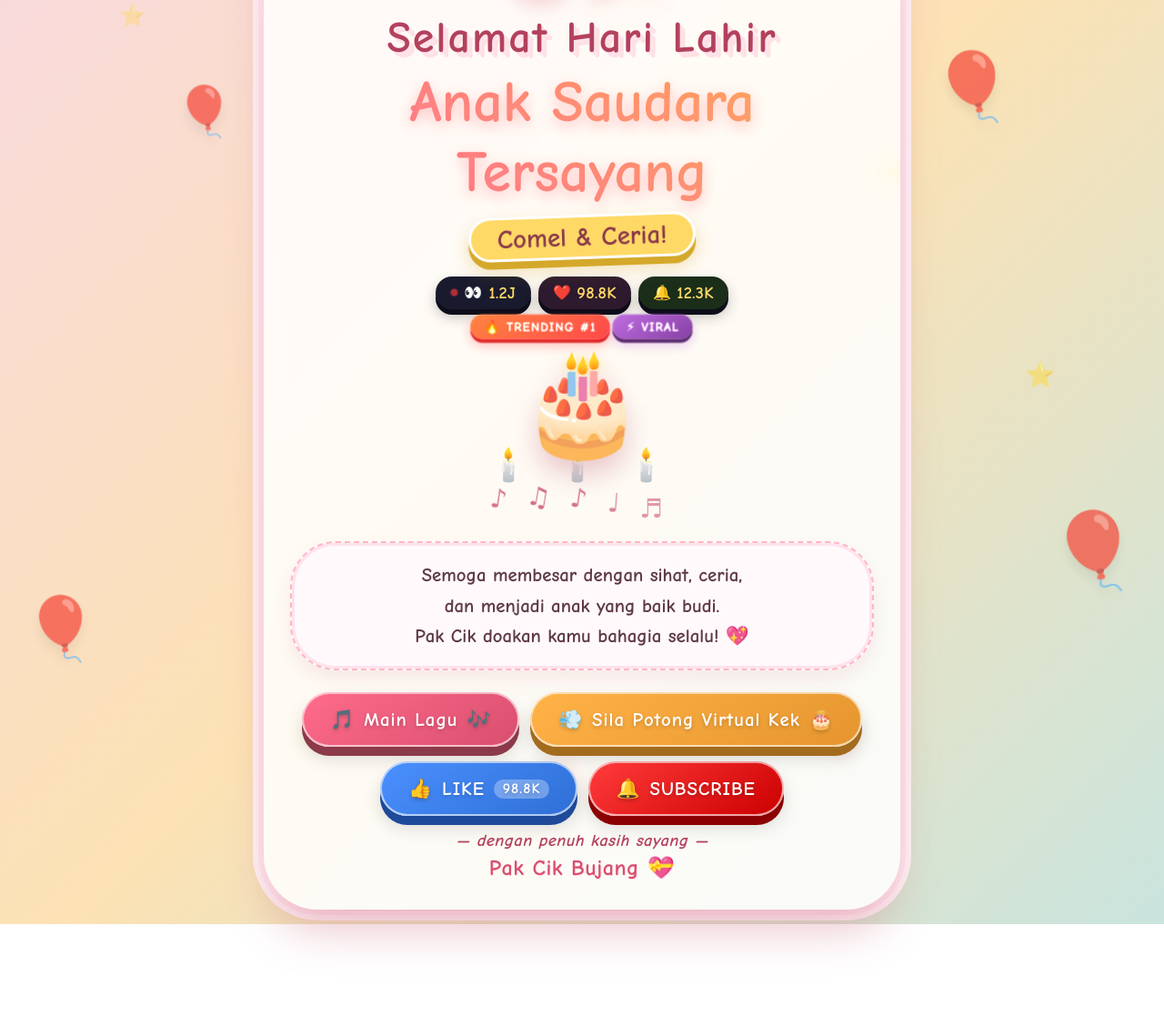
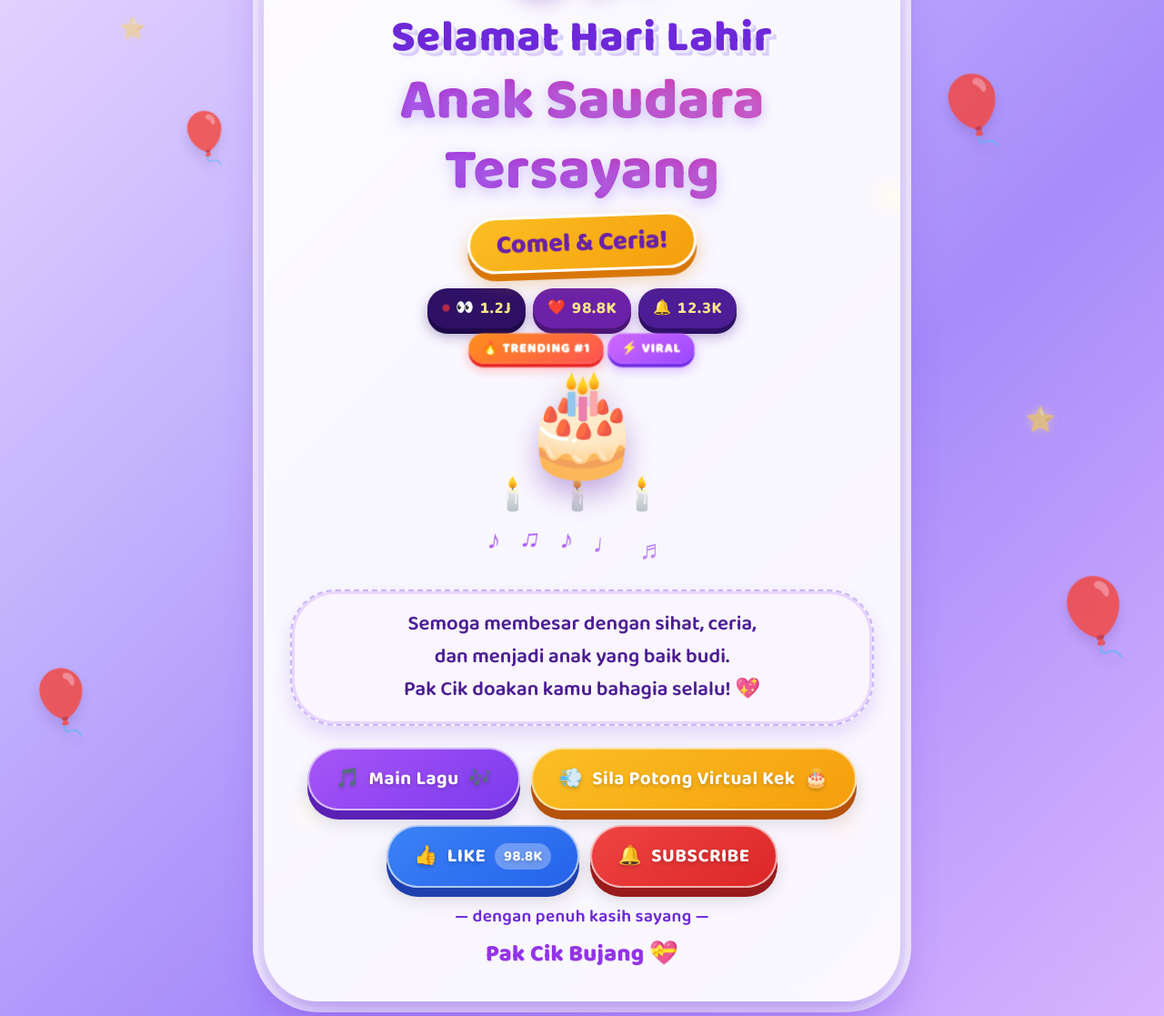
Before and after one commit to dzprojects1234-dev/birthday, a plain HTML site: page nephew.html in a window 1280 px wide. Shown: the part 113-1230 px from the top of the page at 91% size. Before the commit the page ends 1129 px from the top, so only its background shows below. Drawn offline with Linux system fonts and the light colour scheme.

Commit message:
Update nephew.html

```diff
--- a/nephew.html
+++ b/nephew.html
@@ -4,16 +4,23 @@
     <meta charset="UTF-8">
     <meta name="viewport" content="width=device-width, initial-scale=1.0, maximum-scale=1.0, user-scalable=yes">
     <title>Selamat Hari Lahir Anak Saudara 🎂</title>
+
+    <!-- Font mesra kanak-kanak: Baloo 2 (bulat & comel) + Fredoka (fallback) -->
+    <link rel="preconnect" href="https://fonts.googleapis.com">
+    <link rel="preconnect" href="https://fonts.gstatic.com" crossorigin>
+    <link href="https://fonts.googleapis.com/css2?family=Baloo+2:wght@400;600;700;800&family=Fredoka:wght@400;500;600;700&display=swap" rel="stylesheet">
+
     <style>
         * { margin: 0; padding: 0; box-sizing: border-box; }
 
         body {
-            font-family: 'Comic Sans MS', 'Chalkboard SE', 'Comic Neue', cursive, sans-serif;
+            font-family: 'Baloo 2', 'Fredoka', 'Segoe UI', system-ui, sans-serif;
             min-height: 100vh;
             display: flex;
             align-items: center;
             justify-content: center;
-            background: linear-gradient(135deg, #f9d9e0 0%, #fce2b4 50%, #c9e4de 100%);
+            /* Tema purple ceria */
+            background: linear-gradient(135deg, #e9d5ff 0%, #c4b5fd 30%, #a78bfa 60%, #d8b4fe 100%);
             padding: 1rem;
             overflow-x: hidden;
             position: relative;
@@ -24,10 +31,10 @@
             position: absolute;
             font-size: 3.5rem;
             animation: floatUp 12s infinite ease-in-out;
-            opacity: 0.7;
+            opacity: 0.8;
             pointer-events: none;
             z-index: 0;
-            filter: drop-shadow(0 8px 6px rgba(0,0,0,0.1));
+            filter: drop-shadow(0 8px 6px rgba(80, 40, 120, 0.2));
         }
         .balloon:nth-child(1) { left: 2%; top: 70%; animation-duration: 18s; font-size: 4rem; }
         .balloon:nth-child(2) { left: 90%; top: 60%; animation-duration: 22s; animation-delay: 2s; font-size: 5rem; }
@@ -44,12 +51,13 @@
 
         .star {
             position: absolute;
-            color: #ffd966;
+            color: #fde68a;
             font-size: 1.8rem;
-            opacity: 0.7;
+            opacity: 0.9;
             animation: twinkle 2.5s infinite alternate;
             pointer-events: none;
             z-index: 0;
+            filter: drop-shadow(0 0 6px rgba(253, 230, 138, 0.8));
         }
         .star:nth-child(7) { left: 10%; top: 10%; }
         .star:nth-child(8) { left: 88%; top: 45%; animation-delay: 0.5s; }
@@ -58,19 +66,19 @@
         .star:nth-child(11) { left: 50%; top: 5%; animation-delay: 0.8s; }
 
         @keyframes twinkle {
-            0% { opacity: 0.3; transform: scale(0.8); }
-            100% { opacity: 0.9; transform: scale(1.2); }
+            0% { opacity: 0.4; transform: scale(0.8); }
+            100% { opacity: 1; transform: scale(1.2); }
         }
 
         /* ===== KAD UTAMA ===== */
         .card {
             position: relative;
-            background: rgba(255, 255, 255, 0.85);
+            background: rgba(255, 255, 255, 0.92);
             backdrop-filter: blur(10px);
             border-radius: 60px;
-            box-shadow: 0 30px 50px -10px rgba(200, 100, 120, 0.4),
-                        0 0 0 6px #ffe8f0,
-                        0 0 0 12px #fff3f8;
+            box-shadow: 0 30px 50px -10px rgba(109, 40, 217, 0.45),
+                        0 0 0 6px #ede9fe,
+                        0 0 0 12px #f5f3ff;
             padding: 2rem 1.8rem;
             max-width: 700px;
             width: 100%;
@@ -90,7 +98,7 @@
             animation: bounce 2s infinite;
             display: inline-block;
             margin-bottom: 0.2rem;
-            filter: drop-shadow(0 10px 10px rgba(220, 120, 140, 0.3));
+            filter: drop-shadow(0 10px 10px rgba(120, 60, 180, 0.3));
         }
 
         @keyframes bounce {
@@ -99,24 +107,26 @@
         }
 
         h1 {
+            font-family: 'Baloo 2', 'Fredoka', sans-serif;
             font-size: 3rem;
-            font-weight: 900;
-            color: #b3415c;
-            text-shadow: 3px 3px 0 #ffe2ec, 6px 6px 0 rgba(255, 200, 210, 0.5);
-            letter-spacing: 2px;
+            font-weight: 800;
+            color: #6d28d9;
+            text-shadow: 3px 3px 0 #ede9fe, 6px 6px 0 rgba(167, 139, 250, 0.4);
+            letter-spacing: 1px;
             line-height: 1.2;
             margin: 0.2rem 0;
             word-break: break-word;
         }
 
         .name {
+            font-family: 'Baloo 2', 'Fredoka', sans-serif;
             font-size: 4rem;
-            font-weight: 900;
-            background: linear-gradient(45deg, #ff6b8b, #ffb347, #ff6b8b);
+            font-weight: 800;
+            background: linear-gradient(45deg, #9333ea, #ec4899, #8b5cf6);
             -webkit-background-clip: text;
             background-clip: text;
             color: transparent;
-            text-shadow: 0 5px 15px rgba(255, 150, 150, 0.6);
+            text-shadow: 0 5px 15px rgba(167, 139, 250, 0.5);
             margin: 0.2rem 0 0;
             line-height: 1.2;
             word-break: break-word;
@@ -131,19 +141,20 @@
 
         .age {
             display: inline-block;
-            background: #ffd966;
-            color: #8b3a4a;
+            background: linear-gradient(145deg, #fbbf24, #f59e0b);
+            color: #6b21a8;
+            font-family: 'Baloo 2', 'Fredoka', sans-serif;
             font-size: 1.8rem;
-            font-weight: 900;
+            font-weight: 800;
             padding: 0.3rem 1.8rem;
             border-radius: 60px;
             margin: 0.5rem 0 0.2rem;
-            box-shadow: 0 8px 0 #d4a82b, 0 10px 20px rgba(200, 150, 0, 0.3);
+            box-shadow: 0 8px 0 #d97706, 0 10px 20px rgba(217, 119, 6, 0.35);
             transform: rotate(-2deg);
             border: 3px solid white;
         }
 
-        /* ===== STATS PANEL (VIEWS + LIKES + SUBS) ===== */
+        /* ===== STATS PANEL ===== */
         .stats-panel {
             display: flex;
             flex-wrap: wrap;
@@ -156,13 +167,14 @@
             display: inline-flex;
             align-items: center;
             gap: 6px;
-            background: #1a1a2e;
+            background: #2e1065;
             color: #fff;
+            font-family: 'Baloo 2', 'Fredoka', sans-serif;
             font-size: 1rem;
             font-weight: 700;
             padding: 0.45rem 1rem;
             border-radius: 40px;
-            box-shadow: 0 6px 0 #0d0d1a, 0 8px 15px rgba(0,0,0,0.25);
+            box-shadow: 0 6px 0 #1e0a4a, 0 8px 15px rgba(46, 16, 101, 0.4);
             letter-spacing: 0.3px;
             transition: transform 0.2s;
         }
@@ -191,16 +203,16 @@
         }
 
         .stat-badge .count {
-            color: #ffd966;
+            color: #fde68a;
             font-size: 1.15rem;
             min-width: 3ch;
             text-align: center;
             font-variant-numeric: tabular-nums;
         }
 
-        .stat-badge.views { background: #1a1a2e; }
-        .stat-badge.likes { background: #2e1a2e; }
-        .stat-badge.subs { background: #1a2e1a; }
+        .stat-badge.views { background: #2e1065; }
+        .stat-badge.likes { background: #6b21a8; box-shadow: 0 6px 0 #4a1775, 0 8px 15px rgba(107, 33, 168, 0.4); }
+        .stat-badge.subs { background: #4c1d95; box-shadow: 0 6px 0 #2e1065, 0 8px 15px rgba(76, 29, 149, 0.4); }
 
         /* ===== BADGE TRENDING & VIRAL ===== */
         .viral-badges {
@@ -212,8 +224,9 @@
         }
 
         .viral-badge {
+            font-family: 'Baloo 2', 'Fredoka', sans-serif;
             font-size: 0.85rem;
-            font-weight: 900;
+            font-weight: 800;
             padding: 0.3rem 0.9rem;
             border-radius: 30px;
             letter-spacing: 1px;
@@ -221,15 +234,15 @@
         }
 
         .viral-badge.trending {
-            background: linear-gradient(145deg, #ff6b35, #ff3b3b);
+            background: linear-gradient(145deg, #f97316, #ef4444);
             color: white;
-            box-shadow: 0 4px 0 #b22222, 0 6px 12px rgba(255,60,60,0.4);
+            box-shadow: 0 4px 0 #b91c1c, 0 6px 12px rgba(239, 68, 68, 0.4);
         }
 
         .viral-badge.viral {
-            background: linear-gradient(145deg, #9b59b6, #6c3483);
+            background: linear-gradient(145deg, #a855f7, #7c3aed);
             color: white;
-            box-shadow: 0 4px 0 #4a235a, 0 6px 12px rgba(155,89,182,0.4);
+            box-shadow: 0 4px 0 #5b21b6, 0 6px 12px rgba(124, 58, 237, 0.4);
         }
 
         @keyframes viralGlow {
@@ -248,7 +261,7 @@
         .cake-emoji {
             font-size: 7rem;
             line-height: 1;
-            filter: drop-shadow(0 15px 15px rgba(200, 120, 140, 0.4));
+            filter: drop-shadow(0 15px 15px rgba(120, 60, 180, 0.4));
             transition: transform 0.3s;
         }
 
@@ -275,16 +288,17 @@
 
         /* ===== MESEJ ===== */
         .message {
-            font-size: 1.3rem;
-            color: #5e3a45;
-            background: #fff9fc;
+            font-family: 'Baloo 2', 'Fredoka', sans-serif;
+            font-size: 1.4rem;
+            color: #4c1d95;
+            background: #faf5ff;
             padding: 1.2rem 1.5rem;
             border-radius: 50px;
             margin: 1.2rem 0 1.5rem;
             line-height: 1.6;
-            box-shadow: inset 0 0 0 3px #ffe2ec, 0 10px 20px rgba(200, 130, 150, 0.15);
+            box-shadow: inset 0 0 0 3px #e9d5ff, 0 10px 20px rgba(109, 40, 217, 0.15);
             font-weight: 600;
-            border: 2px dashed #ffb6c1;
+            border: 2px dashed #c4b5fd;
         }
 
         /* ===== BUTANG ===== */
@@ -299,6 +313,7 @@
         .btn {
             border: none;
             color: white;
+            font-family: 'Baloo 2', 'Fredoka', sans-serif;
             font-size: 1.3rem;
             font-weight: 700;
             padding: 1rem 1.8rem;
@@ -309,27 +324,26 @@
             gap: 10px;
             cursor: pointer;
             transition: all 0.15s ease;
-            font-family: inherit;
-            box-shadow: 0 10px 0 #8b3a4a, 0 12px 20px rgba(0,0,0,0.15);
+            box-shadow: 0 10px 0 #5b21b6, 0 12px 20px rgba(0,0,0,0.15);
             border: 2px solid rgba(255,255,255,0.6);
-            letter-spacing: 1px;
+            letter-spacing: 0.5px;
             min-width: 180px;
             text-shadow: 0 2px 4px rgba(0,0,0,0.2);
         }
 
         .btn:active {
             transform: translateY(6px);
-            box-shadow: 0 4px 0 #8b3a4a, 0 6px 12px rgba(0,0,0,0.15);
+            box-shadow: 0 4px 0 #5b21b6, 0 6px 12px rgba(0,0,0,0.15);
         }
 
-        .btn-song { background: linear-gradient(145deg, #ff6b8b, #d94f6e); }
-        .btn-song:hover { background: linear-gradient(145deg, #ff7f9b, #c73d5e); transform: scale(1.03); }
+        .btn-song { background: linear-gradient(145deg, #a855f7, #7c3aed); }
+        .btn-song:hover { background: linear-gradient(145deg, #b975f9, #8b5cf6); transform: scale(1.03); }
 
         .btn-candle {
-            background: linear-gradient(145deg, #ffb347, #e6952e);
-            box-shadow: 0 10px 0 #a36b1e, 0 12px 20px rgba(0,0,0,0.15);
+            background: linear-gradient(145deg, #fbbf24, #f59e0b);
+            box-shadow: 0 10px 0 #b45309, 0 12px 20px rgba(0,0,0,0.15);
         }
-        .btn-candle:hover { background: linear-gradient(145deg, #ffc06b, #d68925); transform: scale(1.03); }
+        .btn-candle:hover { background: linear-gradient(145deg, #fcd34d, #fbbf24); transform: scale(1.03); }
 
         .btn-candle.blown {
             background: linear-gradient(145deg, #b0b0b0, #888);
@@ -353,20 +367,20 @@
         }
 
         .btn-like {
-            background: linear-gradient(145deg, #4a90ff, #2f6fd6);
-            box-shadow: 0 10px 0 #1e4a99, 0 12px 20px rgba(0,0,0,0.15);
+            background: linear-gradient(145deg, #3b82f6, #2563eb);
+            box-shadow: 0 10px 0 #1e40af, 0 12px 20px rgba(0,0,0,0.15);
         }
-        .btn-like:hover { background: linear-gradient(145deg, #6aa5ff, #3a7ee0); transform: scale(1.03); }
+        .btn-like:hover { background: linear-gradient(145deg, #60a5fa, #3b82f6); transform: scale(1.03); }
         .btn-like.liked {
-            background: linear-gradient(145deg, #ff4d6d, #d42f4f);
-            box-shadow: 0 10px 0 #991f35, 0 12px 20px rgba(0,0,0,0.15);
+            background: linear-gradient(145deg, #ec4899, #db2777);
+            box-shadow: 0 10px 0 #9d174d, 0 12px 20px rgba(0,0,0,0.15);
         }
 
         .btn-subscribe {
-            background: linear-gradient(145deg, #ff3b3b, #cc0000);
-            box-shadow: 0 10px 0 #8b0000, 0 12px 20px rgba(0,0,0,0.15);
+            background: linear-gradient(145deg, #ef4444, #dc2626);
+            box-shadow: 0 10px 0 #991b1b, 0 12px 20px rgba(0,0,0,0.15);
         }
-        .btn-subscribe:hover { background: linear-gradient(145deg, #ff5c5c, #e60000); transform: scale(1.03); }
+        .btn-subscribe:hover { background: linear-gradient(145deg, #f87171, #ef4444); transform: scale(1.03); }
         .btn-subscribe.subscribed {
             background: linear-gradient(145deg, #888, #666);
             box-shadow: 0 10px 0 #444, 0 12px 20px rgba(0,0,0,0.15);
@@ -386,7 +400,7 @@
             justify-content: center;
             gap: 10px;
             margin: 10px 0 5px;
-            color: #d46b88;
+            color: #a855f7;
             font-size: 1.8rem;
             letter-spacing: 12px;
         }
@@ -403,20 +417,20 @@
 
         .footer {
             margin-top: 1rem;
-            font-size: 1.15rem;
-            color: #b3415c;
-            font-style: italic;
-            font-weight: 700;
-            letter-spacing: 0.5px;
+            font-family: 'Baloo 2', 'Fredoka', sans-serif;
+            font-size: 1.2rem;
+            color: #6d28d9;
+            font-weight: 600;
+            letter-spacing: 0.3px;
         }
 
         .footer .signature {
             display: block;
-            font-size: 1.5rem;
-            color: #d94f6e;
+            font-size: 1.6rem;
+            color: #9333ea;
             margin-top: 0.3rem;
-            font-style: normal;
-            text-shadow: 1px 1px 0 #ffe2ec;
+            font-weight: 800;
+            text-shadow: 1px 1px 0 #ede9fe;
         }
 
         /* ===== RESPONSIF ===== */
@@ -426,24 +440,25 @@
             .name { font-size: 2.6rem; }
             .age { font-size: 1.4rem; padding: 0.2rem 1.2rem; }
             .cake-emoji { font-size: 5rem; }
-            .message { font-size: 1rem; padding: 1rem; }
-            .btn { font-size: 1rem; padding: 0.8rem 1rem; min-width: 140px; gap: 6px; }
+            .message { font-size: 1.15rem; padding: 1rem; }
+            .btn { font-size: 1.05rem; padding: 0.8rem 1rem; min-width: 140px; gap: 6px; }
             .balloon { font-size: 2.2rem !important; }
             .star { font-size: 1.2rem; }
-            .footer { font-size: 1rem; }
-            .footer .signature { font-size: 1.3rem; }
-            .stat-badge { font-size: 0.8rem; padding: 0.35rem 0.7rem; gap: 4px; }
-            .stat-badge .count { font-size: 0.95rem; }
-            .viral-badge { font-size: 0.7rem; padding: 0.25rem 0.7rem; }
+            .footer { font-size: 1.05rem; }
+            .footer .signature { font-size: 1.35rem; }
+            .stat-badge { font-size: 0.85rem; padding: 0.35rem 0.7rem; gap: 4px; }
+            .stat-badge .count { font-size: 1rem; }
+            .viral-badge { font-size: 0.72rem; padding: 0.25rem 0.7rem; }
         }
 
         @media (max-width: 400px) {
             h1 { font-size: 1.8rem; }
             .name { font-size: 2.1rem; }
-            .btn { font-size: 0.9rem; min-width: 120px; }
+            .btn { font-size: 0.92rem; min-width: 120px; }
             .button-group, .social-group { gap: 8px; }
             .stats-panel { gap: 5px; }
-            .stat-badge { font-size: 0.7rem; padding: 0.3rem 0.6rem; }
+            .stat-badge { font-size: 0.72rem; padding: 0.3rem 0.6rem; }
+            .message { font-size: 1.05rem; }
         }
     </style>
 </head>
@@ -469,7 +484,7 @@
         <div class="name">Anak Saudara Tersayang</div>
         <div class="age">Comel &amp; Ceria!</div>
 
-        <!-- Stats panel: Views, Likes, Subscribers -->
+        <!-- Stats panel -->
         <div class="stats-panel">
             <div class="stat-badge views" id="viewsBadge">
                 <span class="dot"></span>
@@ -552,46 +567,38 @@
             const subsBadge = document.getElementById('subsBadge');
 
             /* ===== ANGKA ASAS ===== */
-            const BASE_VIEWS = 1234567;   // 1.2 juta
-            const BASE_LIKES = 98765;     // 98K
-            const BASE_SUBS  = 12345;     // 12K
+            const BASE_VIEWS = 1234567;
+            const BASE_LIKES = 98765;
+            const BASE_SUBS  = 12345;
 
-            /* ===== FORMAT ANGKA (contoh: 1.2J, 98.7K) ===== */
+            /* ===== FORMAT ANGKA ===== */
             function formatCount(n) {
                 if (n >= 1000000) return (n / 1000000).toFixed(1).replace('.0','') + 'J';
                 if (n >= 1000) return (n / 1000).toFixed(1).replace('.0','') + 'K';
                 return n.toString();
             }
 
-            /* ===== ANIMASI KIRAAN NAIK ===== */
             function animateCount(el, target, duration = 1500, formatter = formatCount) {
                 const start = performance.now();
                 const from = 0;
                 function step(now) {
                     const elapsed = now - start;
                     const progress = Math.min(elapsed / duration, 1);
-                    // easing ease-out
                     const eased = 1 - Math.pow(1 - progress, 3);
                     const current = Math.floor(from + (target - from) * eased);
                     el.textContent = formatter(current);
-                    if (progress < 1) {
-                        requestAnimationFrame(step);
-                    } else {
-                        el.textContent = formatter(target);
-                    }
+                    if (progress < 1) requestAnimationFrame(step);
+                    else el.textContent = formatter(target);
                 }
                 requestAnimationFrame(step);
             }
 
-            /* ===== VIEWS: asas + auto-naik rawak ===== */
+            /* ===== VIEWS ===== */
             let viewsCount = BASE_VIEWS;
-
-            // Animasi mula
             animateCount(viewCountEl, BASE_VIEWS, 1800, formatCount);
 
-            // Auto-naik setiap 4-7 saat (rawak kecil)
             setInterval(() => {
-                const jump = Math.floor(Math.random() * 5) + 1; // 1-5
+                const jump = Math.floor(Math.random() * 5) + 1;
                 viewsCount += jump;
                 viewCountEl.textContent = formatCount(viewsCount);
                 viewsBadge.classList.remove('pulse');
@@ -599,7 +606,7 @@
                 viewsBadge.classList.add('pulse');
             }, 4500 + Math.random() * 3000);
 
-            /* ===== LIKES: asas + like user ===== */
+            /* ===== LIKES ===== */
             let liked = localStorage.getItem('kadLiked') === 'true';
             let likeCount = BASE_LIKES + (liked ? 1 : 0);
 
@@ -626,7 +633,6 @@
                     likeStatCountEl.textContent = formatCount(likeCount);
                     likeCountEl.textContent = formatCount(likeCount);
                 }
-
                 if (liked) {
                     likeBtn.classList.add('liked');
                     likeIcon.textContent = '❤️';
@@ -636,7 +642,6 @@
                 }
             }
 
-            // Mula dengan animasi
             setTimeout(() => {
                 animateCount(likeStatCountEl, likeCount, 1600, formatCount);
                 likeCountEl.textContent = formatCount(likeCount);
@@ -660,7 +665,6 @@
                     for (let i = 0; i < 8; i++) createConfetti();
                 }
                 renderLikes(true);
-                // Pulse pada badge likes
                 likesBadge.classList.remove('pulse');
                 void likesBadge.offsetWidth;
                 likesBadge.classList.add('pulse');
@@ -716,7 +720,7 @@
                 subsBadge.classList.add('pulse');
             });
 
-            /* ===== NOT LAGU HAPPY BIRTHDAY ===== */
+            /* ===== NOT LAGU ===== */
             const notes = [
                 { note: 'G4', dur: 0.3 }, { note: 'G4', dur: 0.15 }, { note: 'A4', dur: 0.5 }, { note: 'G4', dur: 0.5 }, { note: 'C5', dur: 0.5 }, { note: 'B4', dur: 0.9 },
                 { note: 'G4', dur: 0.3 }, { note: 'G4', dur: 0.15 }, { note: 'A4', dur: 0.5 }, { note: 'G4', dur: 0.5 }, { note: 'D5', dur: 0.5 }, { note: 'C5', dur: 0.9 },
@@ -783,7 +787,7 @@
                 }, totalDuration * 1000 + 200);
             }
 
-            /* ===== POTONG KEK + CONFETTI ===== */
+            /* ===== POTONG KEK ===== */
             function blowCandles() {
                 if (candleBtn.classList.contains('blown')) return;
                 candlesDiv.classList.add('off');
```
